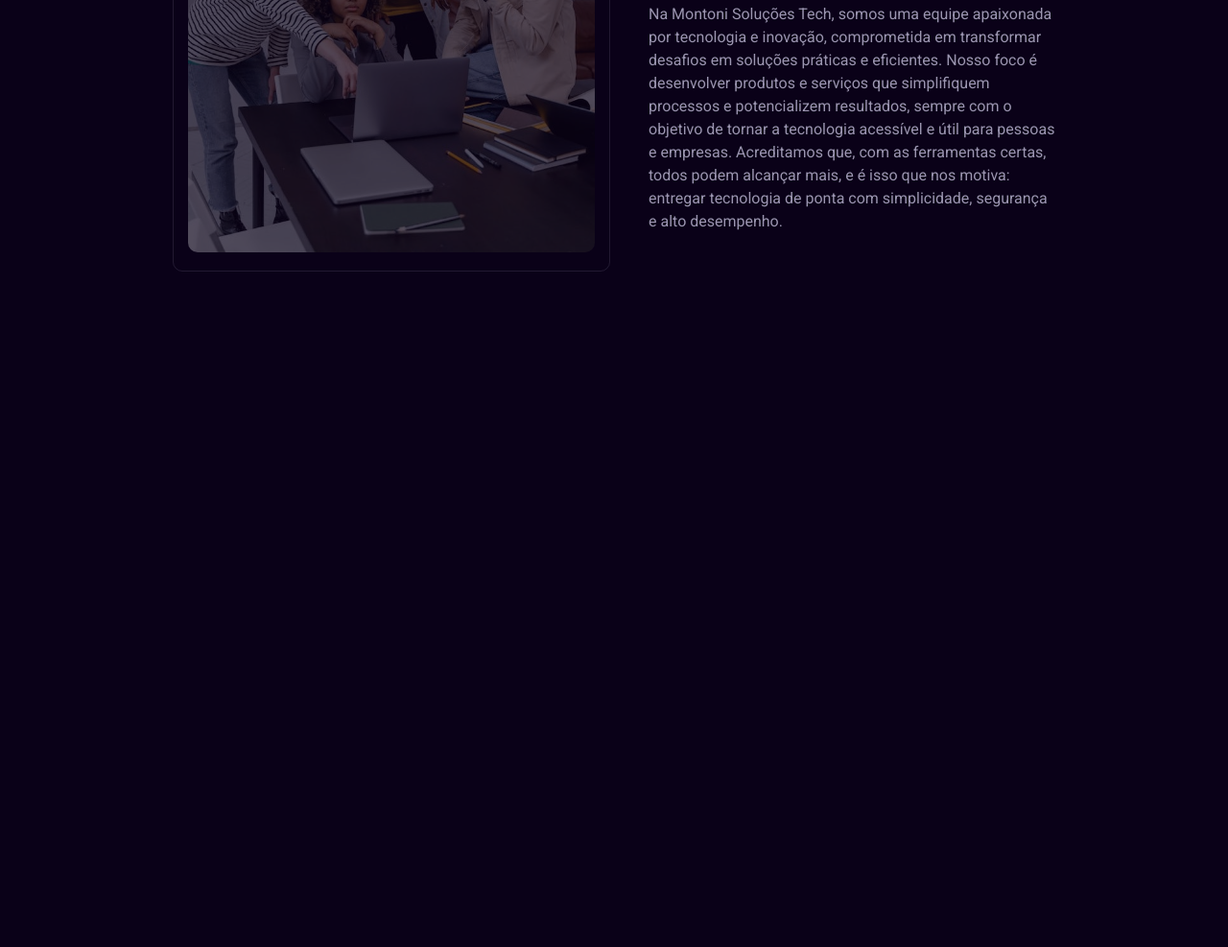
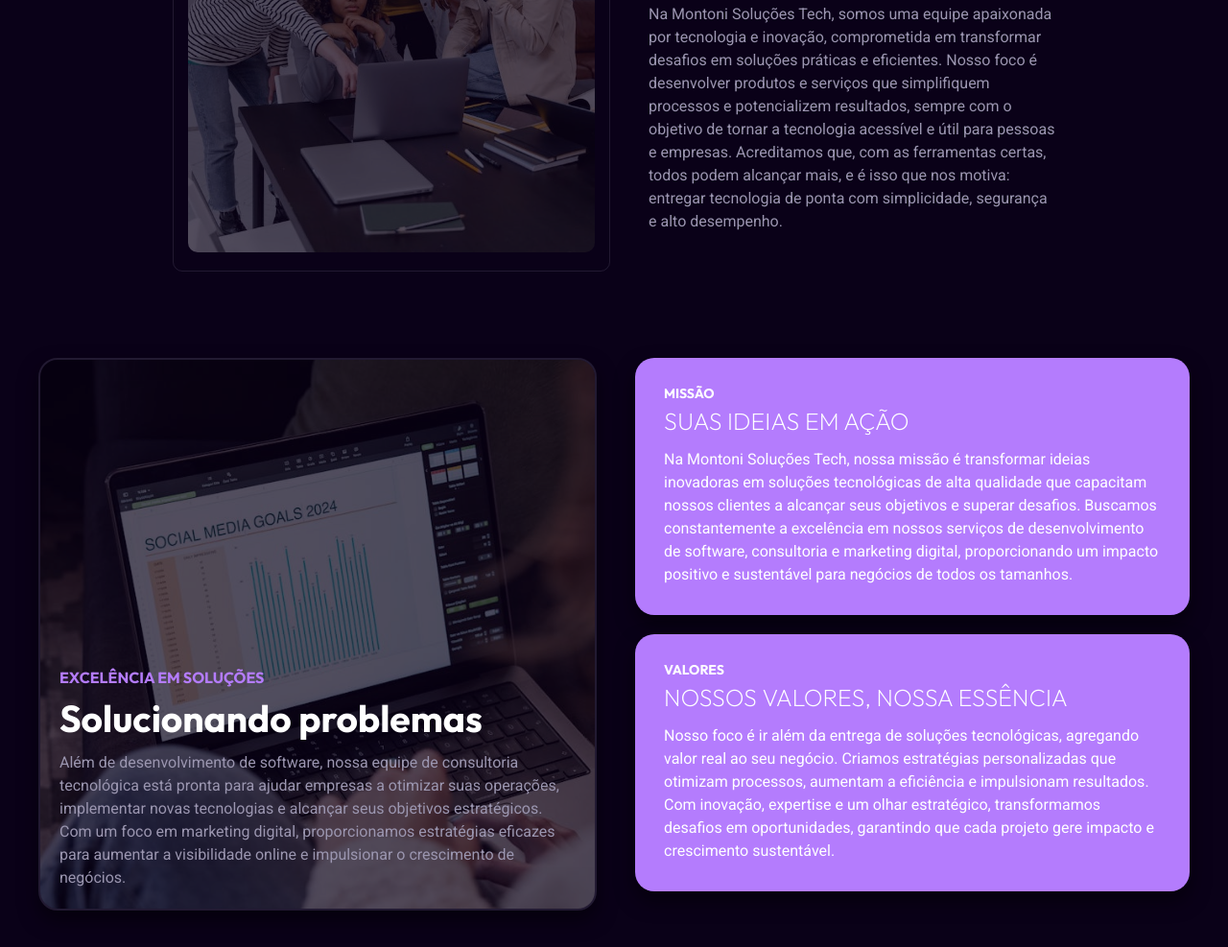
Before and after one commit to jonathanmontoni/montoni-website, a plain HTML site: page index.html in a window 1280 px wide. Shown: the part 1129-2116 px from the top of the page at 96% size. Before the commit the page ends 1452 px from the top, so only its background shows below. Drawn offline with Linux system fonts and the light colour scheme.

Commit message:
initial commit

```diff
--- a/estilos/style.css
+++ b/estilos/style.css
@@ -231,6 +231,122 @@ header {
     margin-bottom: 20px;
 }
 
+.section-background {
+    padding: 80px 20px;
+    color: white;
+}
+
+.missao {
+    max-width: 1200px;
+    margin: 0 auto;
+    display: flex;
+    flex-direction: row;
+    gap: 40px;
+    margin-top: 30px;
+}
+
+.card {
+    border-radius: 20px;
+    overflow: hidden;
+    background-size: contain;
+    position: relative;
+    box-shadow: 0 10px 20px rgb(0,0,0,0.5);
+}
+
+.image-card {
+    flex: 1;
+    position: relative;
+    min-height: 400px;
+    border: 2px solid var(--border);
+}
+
+.image-card img {
+    width: 100%;
+    height: 100%;
+    object-fit: cover;
+    object-position: center;
+    opacity: 0.3;
+    position: absolute;
+    top: 0;
+    left: 0;
+    background-color: #000;
+}
+
+.image-overlay {
+    position: absolute;
+    bottom: 0;
+    left: 0;
+    right: 0;
+    padding: 30;
+    z-index: 1;
+    background: linear-gradient(to top, rbga(0,0,0,0.7), transparent);
+}
+
+.image-overlay h3 {
+    color: var(--text-btn);
+    margin-bottom: 15px;
+    font-family: var(--font01);
+    font-size: 16px;
+    line-height: 16px;
+    text-transform: uppercase;
+    padding: 0px 20px;
+}
+
+.image-overlay h2 {
+    font-family: var(--font01);
+    font-size: 39px;
+    font-weight: bold;
+    line-height: 39px;
+    margin-bottom: 15px;
+    color: white;
+    padding: 0px 20px;
+}
+
+.image-overlay p {
+    font-family: var(--font02);
+    font-size: 16px;
+    line-height: 24px;
+    color: var(--text-p);
+    padding: 0px 20px 20px 20px;
+}
+
+.right-content {
+    flex: 1;
+    flex-direction: column;
+    gap: 20px;
+}
+
+.text-card {
+    background-color: var(--text-btn);
+    padding: 30px;
+    color: white;
+    border-radius: 20px;
+    margin-bottom: 20px;
+}
+
+.text-card h4 {
+    font-size: 14px;
+    font-family: var(--font01);
+    line-height: 14px;
+    text-transform: uppercase;
+    font-weight: bold;
+    margin-bottom: 10px;
+}
+
+.text-card h3 {
+    font-size: 25px;
+    font-family: var(--font01);
+    font-weight: 200;
+    line-height: 25px;
+    margin-bottom: 15px;
+}
+
+.text-card p {
+    font-size: 16px;
+    line-height: 24px;
+    font-family: var(--font02);
+}
+
 .menu-toggle {
     display: none;
     font-size: 28px;
--- a/index.html
+++ b/index.html
@@ -65,6 +65,37 @@
             </div>
         </div>
     </section>
+    <section class="section-background">
+        <div class="missao">
+            <div class="card image-card">
+            <div class="image-overlay">
+                <h3>Excelência em Soluções</h3>
+                <h2>Solucionando problemas</h2>
+                <p>
+                    Além de desenvolvimento de software, nossa equipe de consultoria tecnológica está pronta para ajudar empresas a otimizar suas operações, implementar novas tecnologias e alcançar seus objetivos estratégicos. Com um foco em marketing digital, proporcionamos estratégias eficazes para aumentar a visibilidade online e impulsionar o crescimento de negócios.
+                </p>
+            </div>
+                <img src="img/social-media-goals.jpg" alt="Gráfico Social Media">
+            </div>
+            <div class="right-content">
+                <div class="card text-card">
+                    <h4>Missão</h4>
+                    <h3>SUAS IDEIAS EM AÇÃO</h3>
+                    <p>
+                        Na Montoni Soluções Tech, nossa missão é transformar ideias inovadoras em soluções tecnológicas de alta qualidade que capacitam nossos clientes a alcançar seus objetivos e superar desafios. Buscamos constantemente a excelência em nossos serviços de desenvolvimento de software, consultoria e marketing digital, proporcionando um impacto positivo e sustentável para negócios de todos os tamanhos.
+                    </p>
+                </div>
+
+                <div class="card text-card">
+                    <h4>Valores</h4>
+                    <h3>NOSSOS VALORES, NOSSA ESSÊNCIA</h3>
+                    <p>
+                        Nosso foco é ir além da entrega de soluções tecnológicas, agregando valor real ao seu negócio. Criamos estratégias personalizadas que otimizam processos, aumentam a eficiência e impulsionam resultados. Com inovação, expertise e um olhar estratégico, transformamos desafios em oportunidades, garantindo que cada projeto gere impacto e crescimento sustentável.
+                    </p>
+                </div>
+            </div>
+        </div>
+    </section>
     <script>
         function toggleMenu() {
             const nav = document.querySelector('.nav-links');
```
Also changed, not shown: img/section3.png (added), img/social-media-goals.jpg (added).
